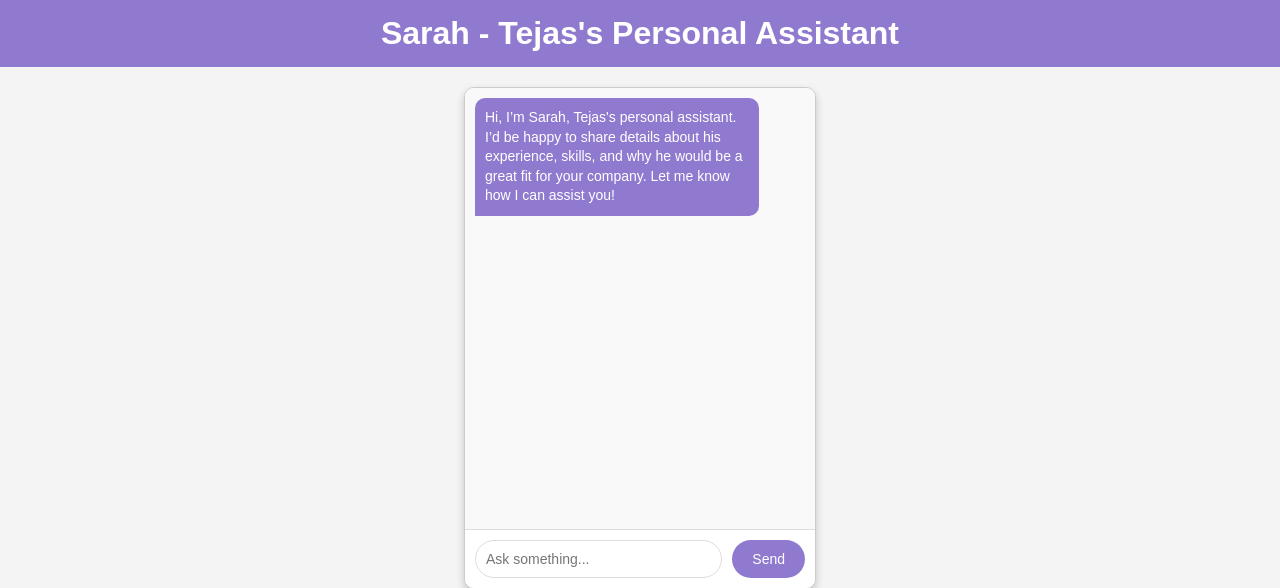
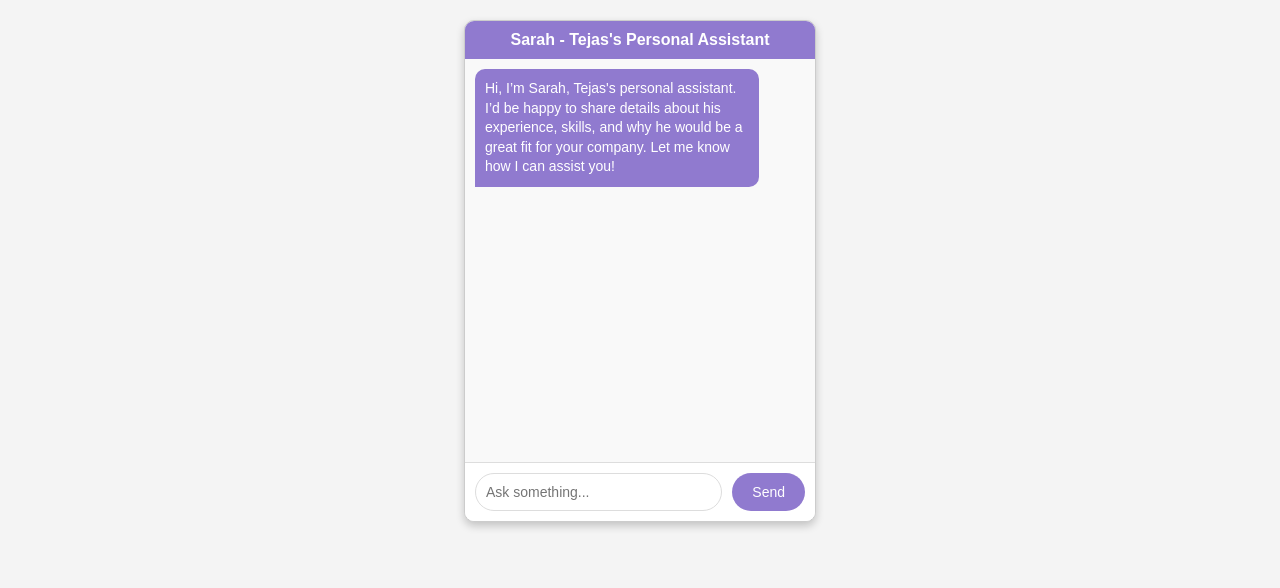
Before and after one commit to tejasy4912/Personal-Assistant-Conversational-Q-A-Chatbot, a Flask app: page / in a window 1280 px wide. Shown: the top 588 px of the page. Run offline with Flask 3, Linux system fonts and the light colour scheme; some web fonts are replaced.

Commit message:
Update index.html

```diff
--- a/templates/index.html
+++ b/templates/index.html
@@ -3,7 +3,7 @@
 <head>
     <meta charset="UTF-8">
     <meta name="viewport" content="width=device-width, initial-scale=1.0">
-    <title>Sarah - Tejas's Personal Assistant</title>
+    <title>Chat with Sarah</title>
     <style>
         @import url('https://fonts.googleapis.com/css2?family=Avenir:wght@700&display=swap');
 
@@ -12,14 +12,6 @@
             margin: 0;
             padding: 0;
             background-color: #f4f4f4;
-        }
-
-        h1 {
-            background-color: #907ACF;
-            color: white;
-            margin: 0;
-            padding: 15px;
-            text-align: center;
         }
 
         #chat_container {
@@ -33,6 +25,15 @@
             border-radius: 10px;
             overflow: hidden;
             box-shadow: 0 4px 8px rgba(0, 0, 0, 0.2);
+        }
+
+        #chat_header {
+            background-color: #907ACF;
+            color: white;
+            padding: 10px;
+            text-align: center;
+            font-size: 16px;
+            font-weight: bold;
         }
 
         #chat_history {
@@ -143,8 +144,8 @@
     </script>
 </head>
 <body>
-    <h1>Sarah - Tejas's Personal Assistant</h1>
     <div id="chat_container">
+        <div id="chat_header">Sarah - Tejas's Personal Assistant</div>
         <div id="chat_history"></div>
         <div id="chat_input_container">
             <input type="text" id="user_input" placeholder="Ask something..." />
```
